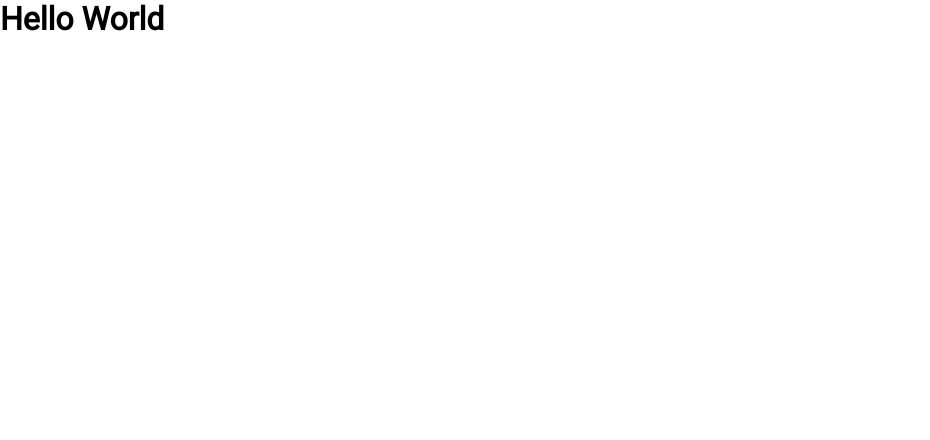
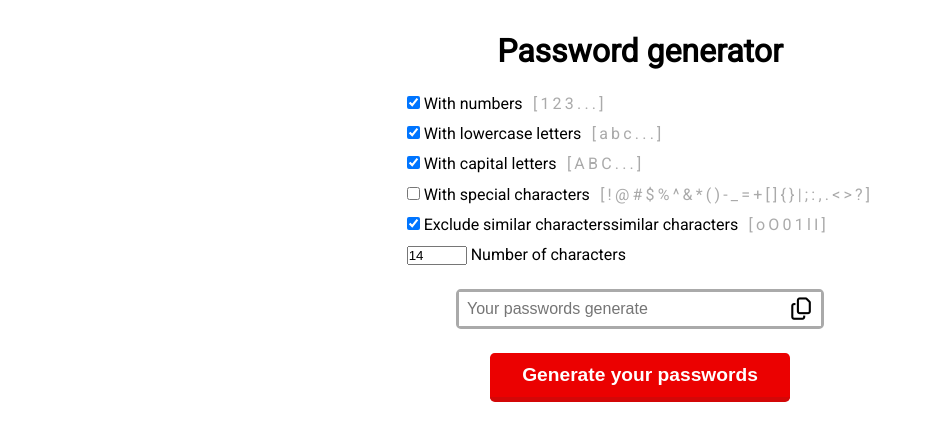
Before and after one commit to EthanPaleyron/password-generator, a website built with Vite: page index.html in a window 1280 px wide. Shown: the whole page, without its empty margins (0-930 px from the left). Built offline with nearby package versions, Linux system fonts and the light colour scheme.

Commit message:
fin du js

```diff
--- a/index.html
+++ b/index.html
@@ -6,12 +6,48 @@
   <meta charset="UTF-8">
   <meta name="viewport" content="width=device-width, initial-scale=1.0">
   <script src="https://kit.fontawesome.com/2621df78fc.js" crossorigin="anonymous"></script>
-  <title>name of the project</title>
+  <title>Password generator</title>
 </head>
 
 <body>
 
-  <h1>Hello World</h1>
+  <h1>Password generator</h1>
+
+  <main>
+    <h2></h2>
+    <ul>
+      <li>
+        <input type="checkbox" id="numbers" checked>
+        <label for="numbers">With numbers <span>[123...]</span></label>
+      </li>
+      <li>
+        <input type="checkbox" id="lowercase" checked>
+        <label for="lowercase">With lowercase letters <span>[abc...]</span></label>
+      </li>
+      <li>
+        <input type="checkbox" id="capital" checked>
+        <label for="capital">With capital letters <span>[ABC...]</span></label>
+      </li>
+      <li>
+        <input type="checkbox" id="special">
+        <label for="special">With special characters <span>[!@#$%^&*()-_=+[]{}|;:,.&lt;&gt;?]</span></label>
+      </li>
+      <li>
+        <input type="checkbox" id="similar" checked>
+        <label for="similar">Exclude similar characterssimilar characters <span>[oO01lI]</span></label>
+      </li>
+      <li>
+        <input type="number" id="numberOfCharacters" min="8" max="100" value="14">
+        <label for="numberOfCharacters">Number of characters</label>
+      </li>
+    </ul>
+
+    <div class="content_input">
+      <input type="text" id="generatePasswords" placeholder="Your passwords generate" autocomplete="off">
+      <label for="generatePasswords"><button id="copy"><i class="fa-regular fa-copy"></i></button></label>
+    </div>
+    <button id="generate">Generate your passwords</button>
+  </main>
 
   <script type="module" src="/js/main.js"></script>
 </body>
--- a/js/main.js
+++ b/js/main.js
@@ -0,0 +1,58 @@
+let characterCreation = [];
+const similarCharacters = "oO01lI";
+let characters = [];
+const numbers = document.querySelector("#numbers");
+const lowercase = document.querySelector("#lowercase");
+const capital = document.querySelector("#capital");
+const special = document.querySelector("#special");
+const similar = document.querySelector("#similar");
+const numberOfCharacters = document.querySelector("#numberOfCharacters");
+
+const generatePasswords = document.querySelector("#generatePasswords");
+const copy = document.querySelector("#copy");
+
+document.querySelector("#generate").addEventListener("click", () => {
+  characters = "";
+  characterCreation = "";
+  copy.style.color = "#000";
+  if (numbers.checked == true) {
+    for (let i = 0; i <= 9; i++) {
+      characterCreation += i;
+    }
+  }
+  if (lowercase.checked == true) {
+    for (let i = 97; i <= 122; i++) {
+      characterCreation += String.fromCharCode(i);
+    }
+  }
+  if (capital.checked == true) {
+    for (let i = 65; i <= 90; i++) {
+      characterCreation += String.fromCharCode(i);
+    }
+  }
+  if (similar.checked == true) {
+    for (let i = 0; i < characterCreation.length; i++) {
+      const character = characterCreation[i];
+      if (!similarCharacters.includes(character)) {
+        characters += character;
+      }
+    }
+  } else {
+    characters = characterCreation;
+  }
+  if (special.checked == true) {
+    characters += "!@#$%^&*()-_=+[]{}|;:,.<>?";
+  }
+  console.log(characters);
+  generatePasswords.value = "";
+  for (let i = 0; i < numberOfCharacters.value; i++) {
+    let randomNbr = Math.floor(Math.random(0) * characters.length);
+    generatePasswords.value += characters[randomNbr];
+  }
+});
+
+copy.addEventListener("click", () => {
+  navigator.clipboard.writeText(generatePasswords.value).then(() => {
+    copy.style.color = "#eb0101";
+  });
+});
--- a/scss/_base.scss
+++ b/scss/_base.scss
@@ -3,9 +3,11 @@
   margin: 0;
   padding: 0;
   box-sizing: border-box;
+  user-select: none;
 }
 
-ul, ol {
+ul,
+ol {
   list-style: none;
 }
 
@@ -19,7 +21,8 @@ button {
   background-color: inherit;
 }
 
-a, button {
+a,
+button {
   cursor: pointer;
 }
 
--- a/scss/_variables.scss
+++ b/scss/_variables.scss
@@ -9,7 +9,7 @@ $w: #fff;
 $s: #ddd;
 $g: #aaa;
 $b: #000;
-$r: #ff4136;
+$r: #eb0101;
 $orange: #ff851b;
 $yellow: #ffdc00;
 $olive: #3d9970;
--- a/scss/style.scss
+++ b/scss/style.scss
@@ -0,0 +1,63 @@
+h1 {
+  margin-top: 2rem;
+  text-align: center;
+}
+
+main {
+  margin: 1.5rem 0;
+  display: flex;
+  flex-direction: column;
+  align-items: center;
+
+  ul {
+    margin-bottom: 1.5rem;
+    display: flex;
+    flex-direction: column;
+    gap: 0.7rem;
+
+    li label span {
+      margin-left: 0.4rem;
+      color: $g;
+      letter-spacing: 0.2rem;
+    }
+  }
+
+  .content_input {
+    position: relative;
+    border: solid $g;
+    width: 23rem;
+    height: 2.5rem;
+    border-radius: 0.3rem;
+    #generatePasswords {
+      font-size: 1rem;
+      user-select: contain;
+      width: 100%;
+      height: 100%;
+      padding: 0.5rem;
+      border-style: none;
+    }
+
+    label #copy {
+      position: absolute;
+      right: 0;
+      height: 100%;
+      width: 2.5rem;
+      background-color: $w;
+      border-radius: 0.3rem;
+      i {
+        font-size: 1.4rem;
+      }
+    }
+  }
+
+  #generate {
+    margin-top: 1.5rem;
+    color: $w;
+    font-size: 1.2rem;
+    font-weight: bold;
+    background-color: $r;
+    border-bottom: solid #d30707 5px;
+    border-radius: 0.3rem;
+    padding: 0.7rem 2rem;
+  }
+}
```
Also changed, not shown: README.md.
